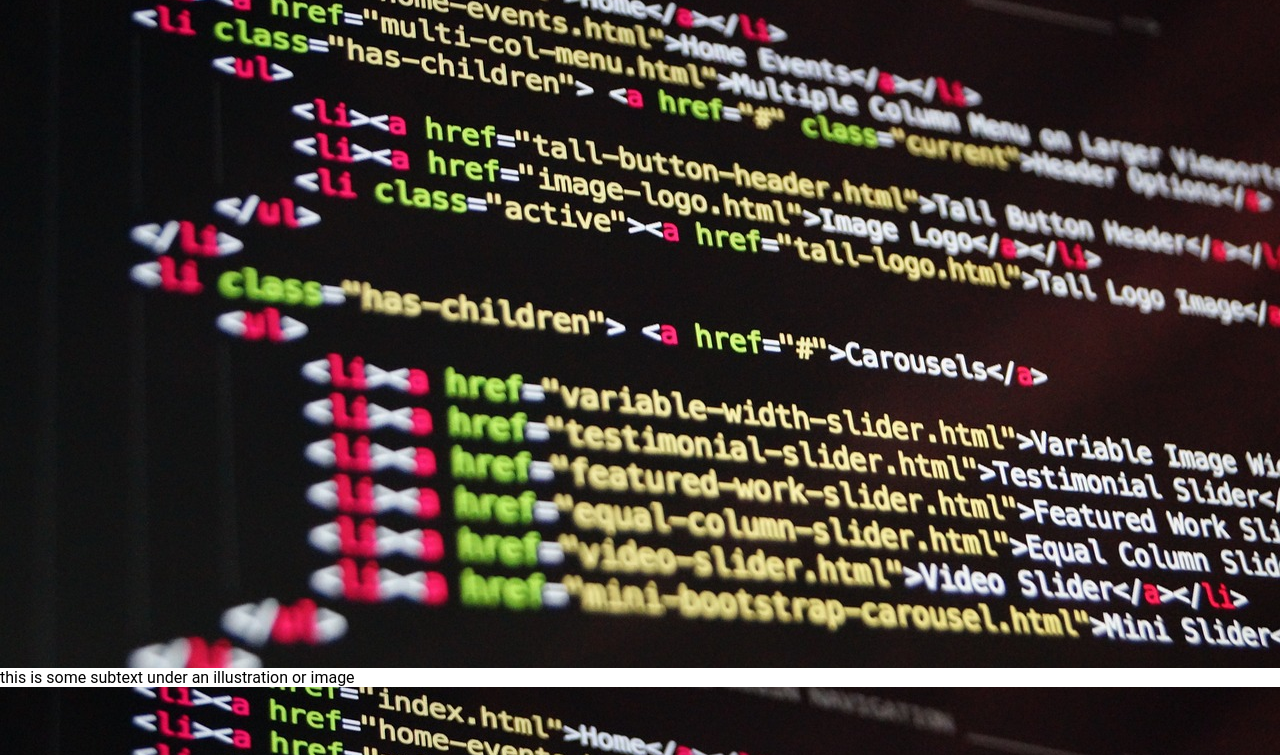
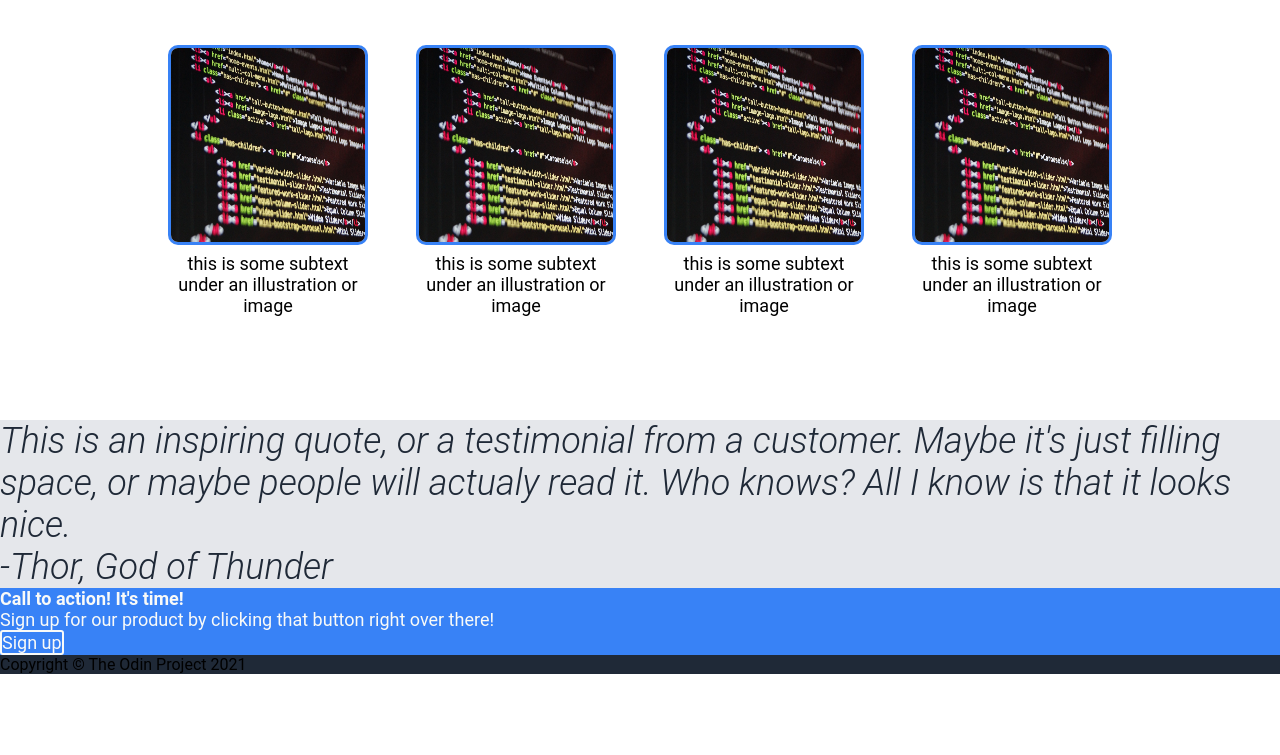
Before and after one commit to Phillip2303/landing-project, a plain HTML site: page index.html in a window 1280 px wide. Shown: the part 787-1542 px from the top of the page. After the commit the page ends 1461 px from the top, so only its background shows below. Drawn offline with Linux system fonts and the light colour scheme.

Commit message:
Add Layout to the Information Section
Style the heading and add flex box style to the cards

```diff
--- a/index.html
+++ b/index.html
@@ -31,15 +31,28 @@
     </div>
 
     <div class="info">
-      <h2>Some random information</h2>
+      <h2>Some random information.</h2>
+
+      <div class="content">
+        <div class="card">
           <img src="images/main.jpg" alt="Main Image" />
           <p>this is some subtext under an illustration or image</p>
+        </div>
+        <div class="card">
           <img src="images/main.jpg" alt="Main Image" />
           <p>this is some subtext under an illustration or image</p>
+        </div>
+        <div class="card">
           <img src="images/main.jpg" alt="Main Image" />
           <p>this is some subtext under an illustration or image</p>
+        </div>
+        <div class="card">
           <img src="images/main.jpg" alt="Main Image" />
           <p>this is some subtext under an illustration or image</p>
+        </div>
+      </div>
+    </div>
+
       <div class="quote">
         <p>
           This is an inspiring quote, or a testimonial from a customer. Maybe
--- a/style.css
+++ b/style.css
@@ -113,3 +113,43 @@ ul {
   padding: 4px 32px;
   border-radius: 8px;
 }
+
+/* Information */
+
+.info {
+  padding-bottom: 96px;
+}
+
+.info h2 {
+  text-align: center;
+  margin: 48px;
+}
+
+.content {
+  display: flex;
+  justify-content: center;
+  gap: 48px;
+}
+
+.content img {
+  width: 200px;
+  height: 200px;
+  border: 3px solid #3882f6;
+  border-radius: 10px;
+}
+
+/* centers the image within the div */
+
+.card {
+  display: flex;
+  flex-direction: column;
+  justify-content: center;
+  align-items: center;
+}
+
+.card p {
+  padding: 8px;
+  width: 200px;
+  font-size: 18px;
+  text-align: center;
+}
```
Lines whose indentation alone changed are shown as unchanged.
